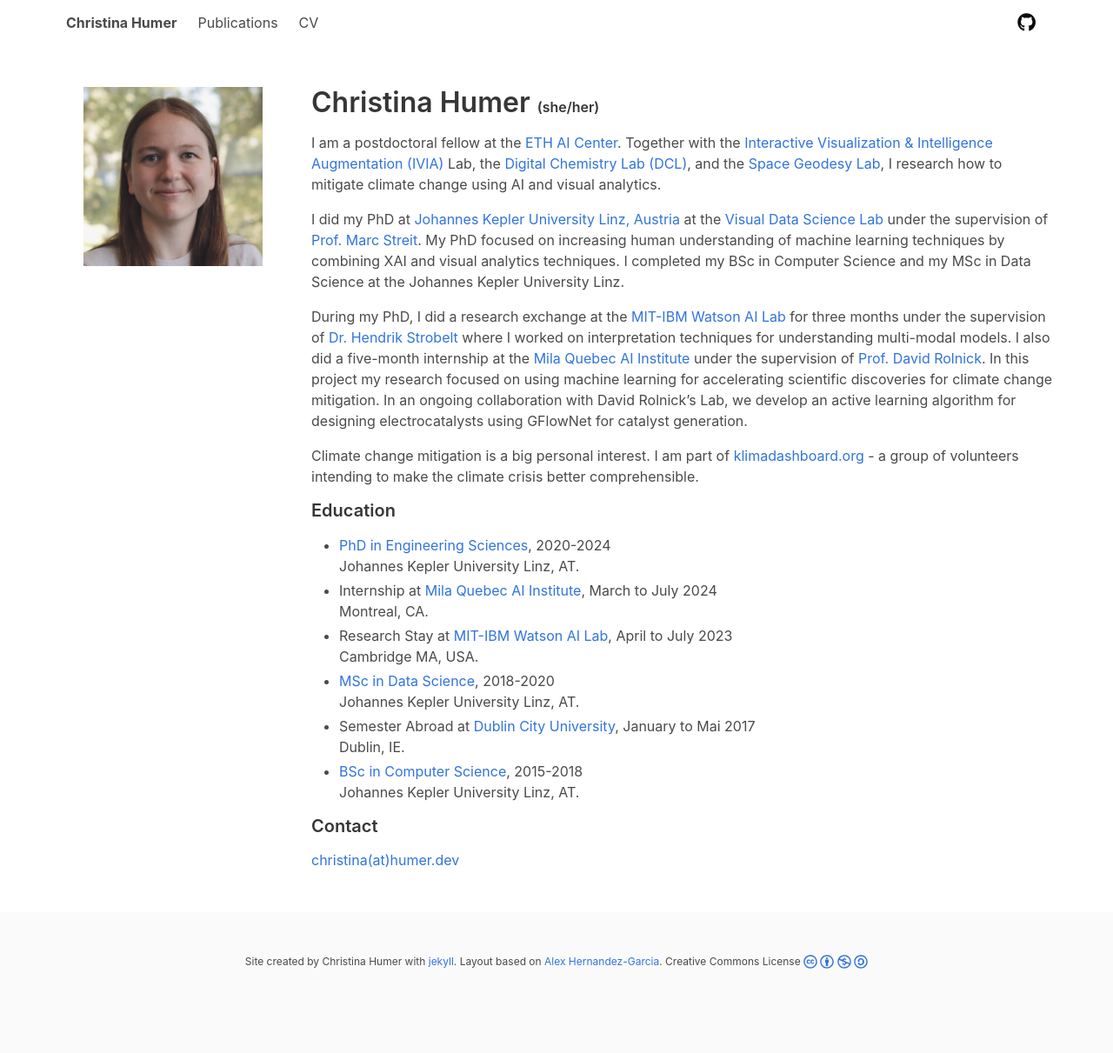
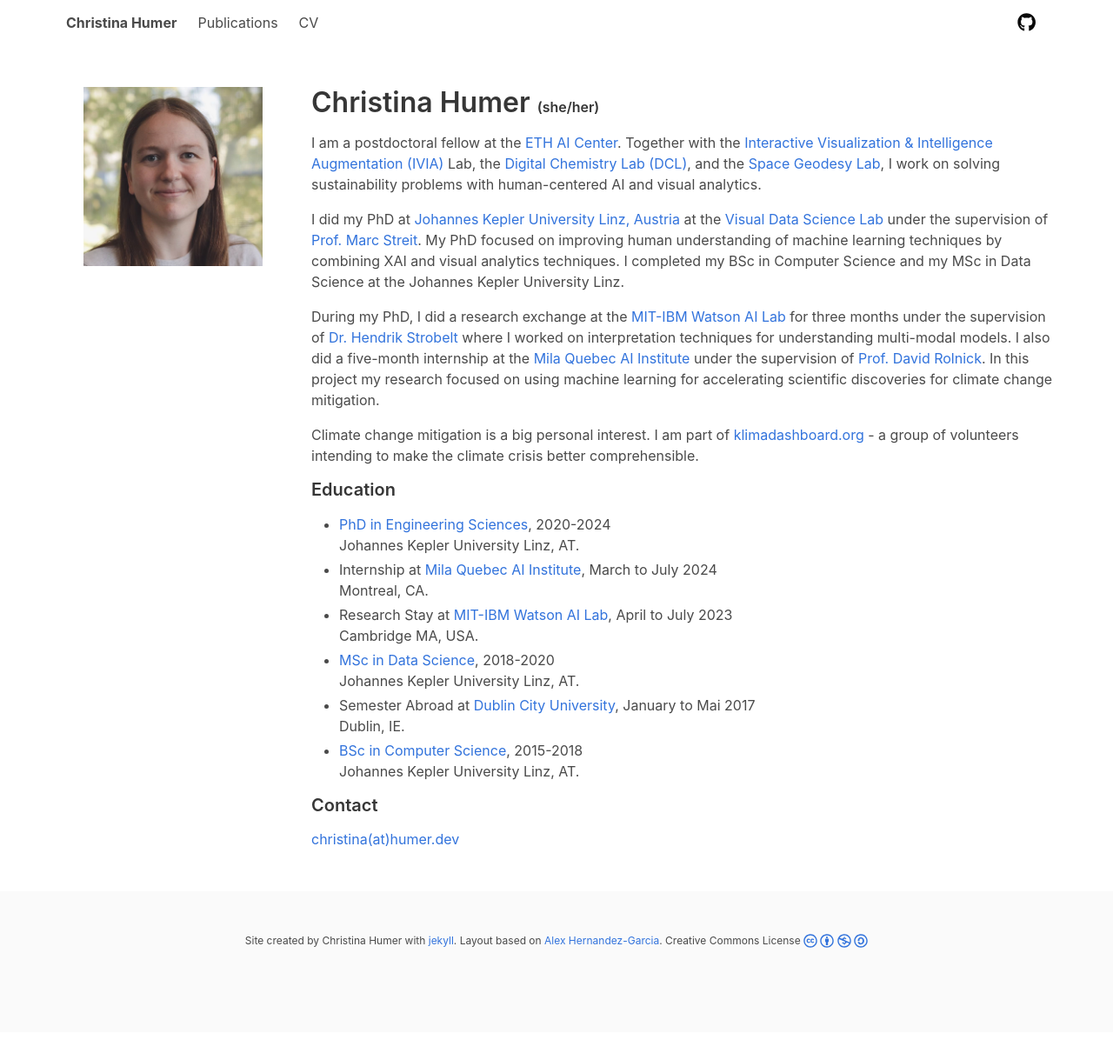
Before and after one commit to ginihumer/ginihumer.github.io, a Jekyll site: the page built from index.html, in a window 1280 px wide. Shown: the whole page at 87% size. Built offline with Jekyll 4.4.1, drawn with Linux system fonts in a browser that asks for light colours; nearby versions of some CDN libraries; a style sheet for code colours, icons or effects is not loaded; after the commit the page ends 1187 px from its top, so only the background shows below that.

Commit message:
Revise about.md for clarity on research and projects
Updated descriptions of research focus and collaborations for clarity.

```diff
--- a/_includes/about.md
+++ b/_includes/about.md
@@ -1,11 +1,11 @@
-I am a postdoctoral fellow at the [ETH AI Center](https://ai.ethz.ch/). Together with the [Interactive Visualization & Intelligence Augmentation (IVIA)](https://ivia.ch/) Lab, the [Digital Chemistry Lab (DCL)](https://dcl.ethz.ch/), and the [Space Geodesy Lab](https://space.igp.ethz.ch/), I research how to mitigate climate change using AI and visual analytics.
+I am a postdoctoral fellow at the [ETH AI Center](https://ai.ethz.ch/). Together with the [Interactive Visualization & Intelligence Augmentation (IVIA)](https://ivia.ch/) Lab, the [Digital Chemistry Lab (DCL)](https://dcl.ethz.ch/), and the [Space Geodesy Lab](https://space.igp.ethz.ch/), I work on solving sustainability problems with human-centered AI and visual analytics.
 
 I did my PhD at [Johannes Kepler University Linz, Austria](https://www.jku.at/) at the [Visual Data Science Lab](https://jku-vds-lab.at/) under the supervision of [Prof. Marc Streit](https://jku-vds-lab.at/persons/streit/).
-My PhD focused on increasing human understanding of machine learning techniques by combining XAI and visual analytics techniques.
+My PhD focused on improving human understanding of machine learning techniques by combining XAI and visual analytics techniques.
 I completed my BSc in Computer Science and my MSc in Data Science at the Johannes Kepler University Linz.
 
 During my PhD, I did a research exchange at the [MIT-IBM Watson AI Lab](https://mitibmwatsonailab.mit.edu/) for three months under the supervision of [Dr. Hendrik Strobelt](http://hendrik.strobelt.com/) where I worked on interpretation techniques for understanding multi-modal models.
-I also did a five-month internship at the [Mila Quebec AI Institute](https://mila.quebec/en) under the supervision of [Prof. David Rolnick](https://davidrolnick.com/). In this project my research focused on using machine learning for accelerating scientific discoveries for climate change mitigation. In an ongoing collaboration with David Rolnick's Lab, we develop an active learning algorithm for designing electrocatalysts using GFlowNet for catalyst generation.
+I also did a five-month internship at the [Mila Quebec AI Institute](https://mila.quebec/en) under the supervision of [Prof. David Rolnick](https://davidrolnick.com/). In this project my research focused on using machine learning for accelerating scientific discoveries for climate change mitigation.
 
 Climate change mitigation is a big personal interest. I am part of [klimadashboard.org](https://klimadashboard.org/) - a group of volunteers intending to make the climate crisis better comprehensible.
 
```
